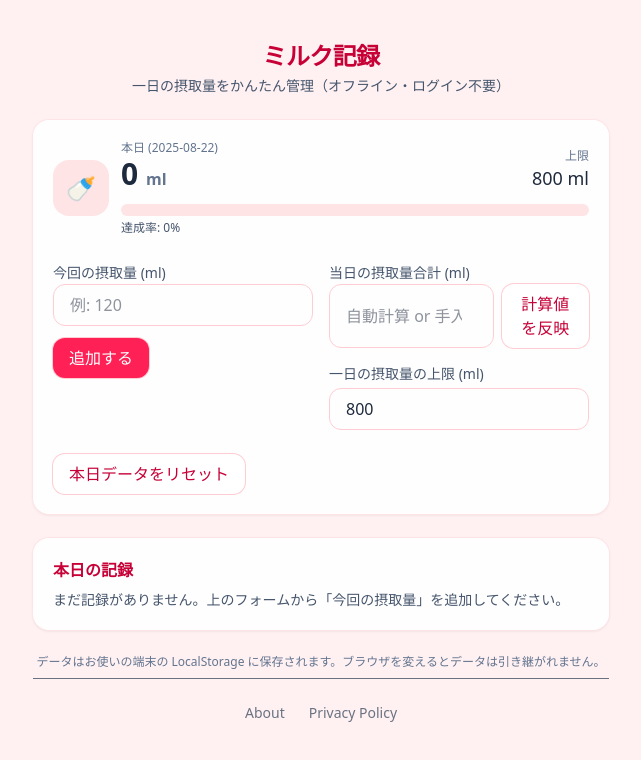
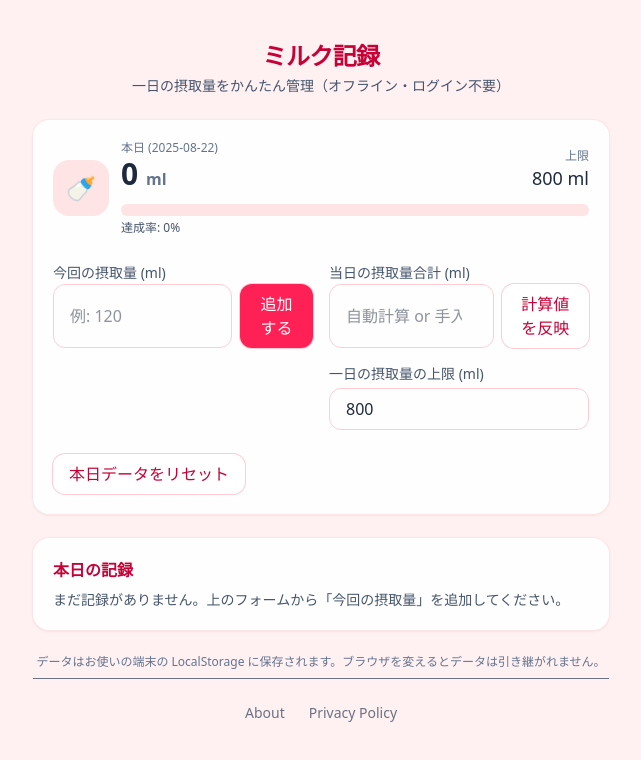
Before and after one commit to yuuki-watanabe-tech/milk-tracker, a Vue app: page / in a window 1280 px wide. Shown: the top 760 px of the page, without its empty margins (319-960 px from the left). Built offline with nearby package versions, Linux system fonts and the light colour scheme.

Commit message:
デザイン見直し

```diff
--- a/src/App.vue
+++ b/src/App.vue
@@ -155,9 +155,11 @@ setInterval(() => {
       <div class="mt-6 grid grid-cols-1 md:grid-cols-2 gap-4">
         <div>
           <label class="label">今回の摂取量 (ml)</label>
-          <input class="input" type="number" inputmode="numeric" min="0" step="10" v-model.number="amountNow"
-            placeholder="例: 120" />
-          <button class="btn-primary mt-3 bg-rose-500 text-white" @click="addEntry">追加する</button>
+          <div class="flex gap-2">
+            <input class="input" type="number" inputmode="numeric" min="0" step="10" v-model.number="amountNow"
+              placeholder="例: 120" />
+            <button class="btn-primary bg-rose-500 text-white" @click="addEntry">追加する</button>
+          </div>
         </div>
         <div>
           <label class="label">当日の摂取量合計 (ml)</label>
```
